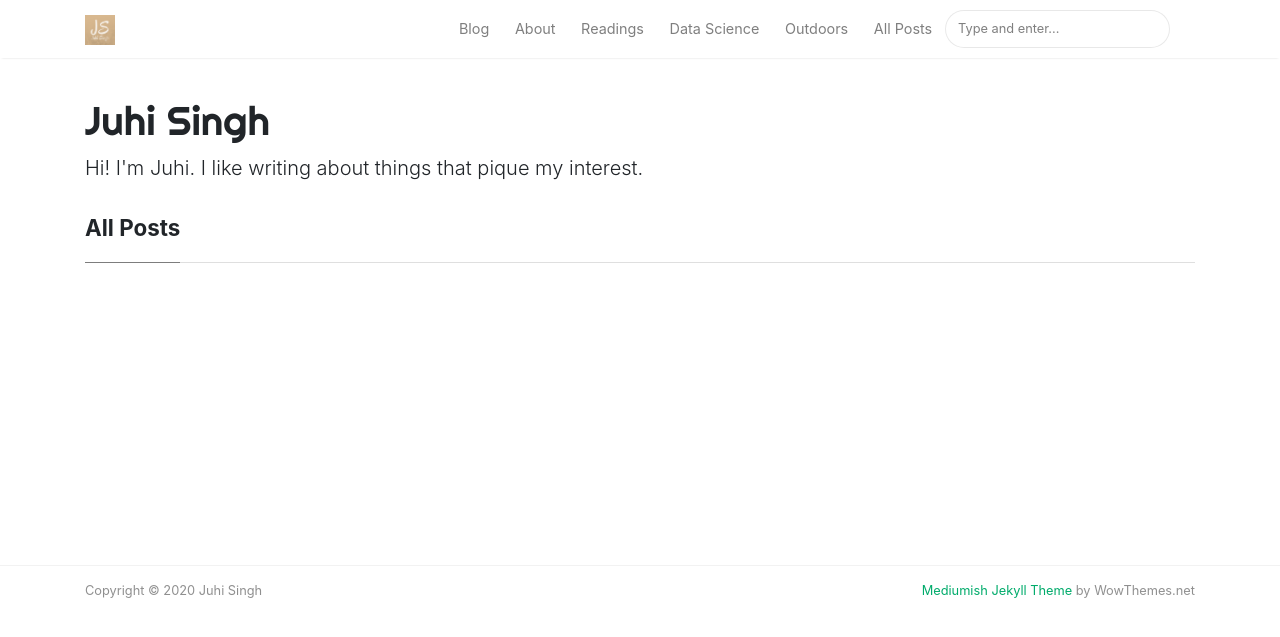
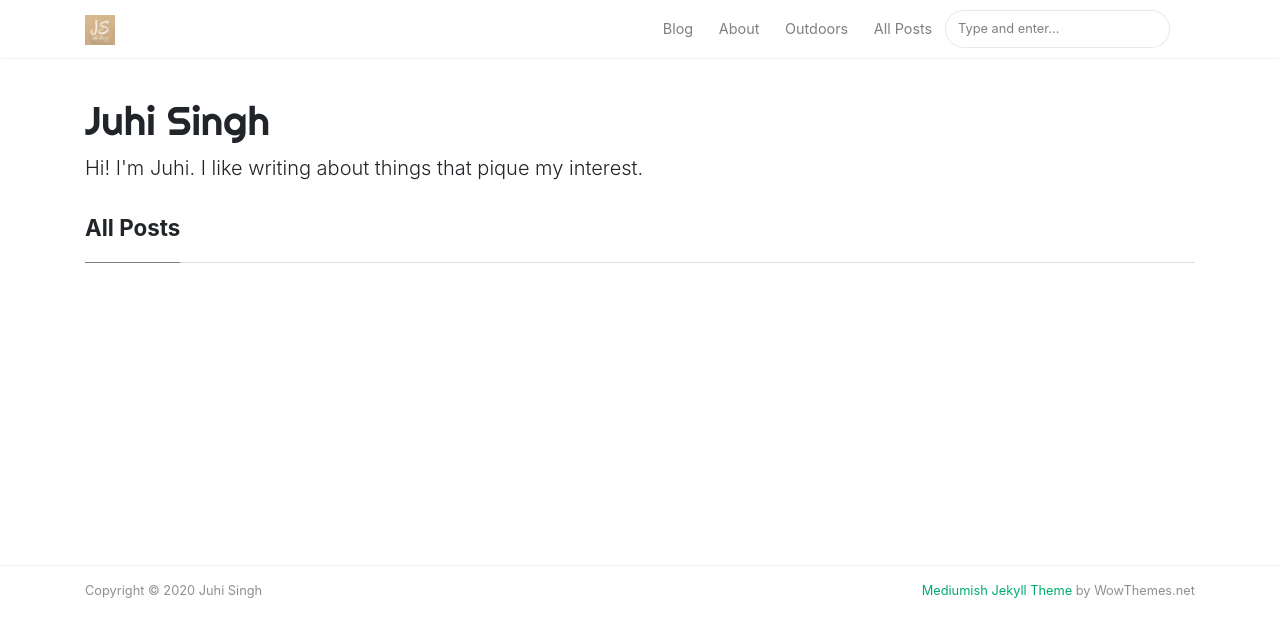
Before and after one commit to jsingh41/jsingh41.github.io, a Jekyll site: the page built from _pages/posts.md, in a window 1280 px wide. Shown: the top 637 px of the page. Built offline with Jekyll 4.4.1, drawn with Linux system fonts in a browser that asks for light colours; nearby versions of some CDN libraries.

Commit message:
Update default.html

```diff
--- a/_layouts/default.html
+++ b/_layouts/default.html
@@ -73,14 +73,6 @@ ga('send', 'pageview');
 
                 <li class="nav-item">
                 <a class="nav-link" href="{{ site.baseurl }}/about">About</a>
-                </li>
-
-                <li class="nav-item">
-                <a class="nav-link" href="{{ site.baseurl }}/readings">Readings</a>
-                </li>
-
-                <li class="nav-item">
-                <a class="nav-link" href="{{ site.baseurl }}/data_science">Data Science</a>
                 </li>
 
                 <li class="nav-item">
```
